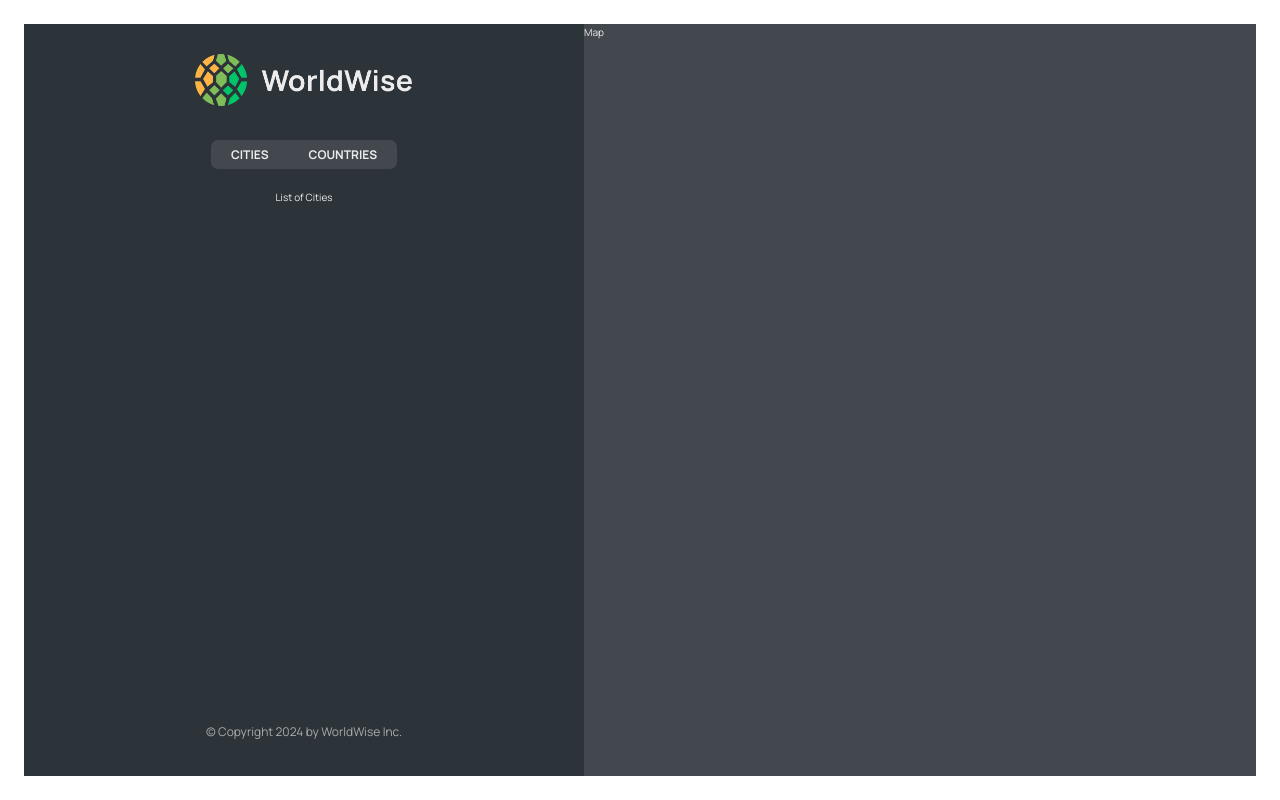
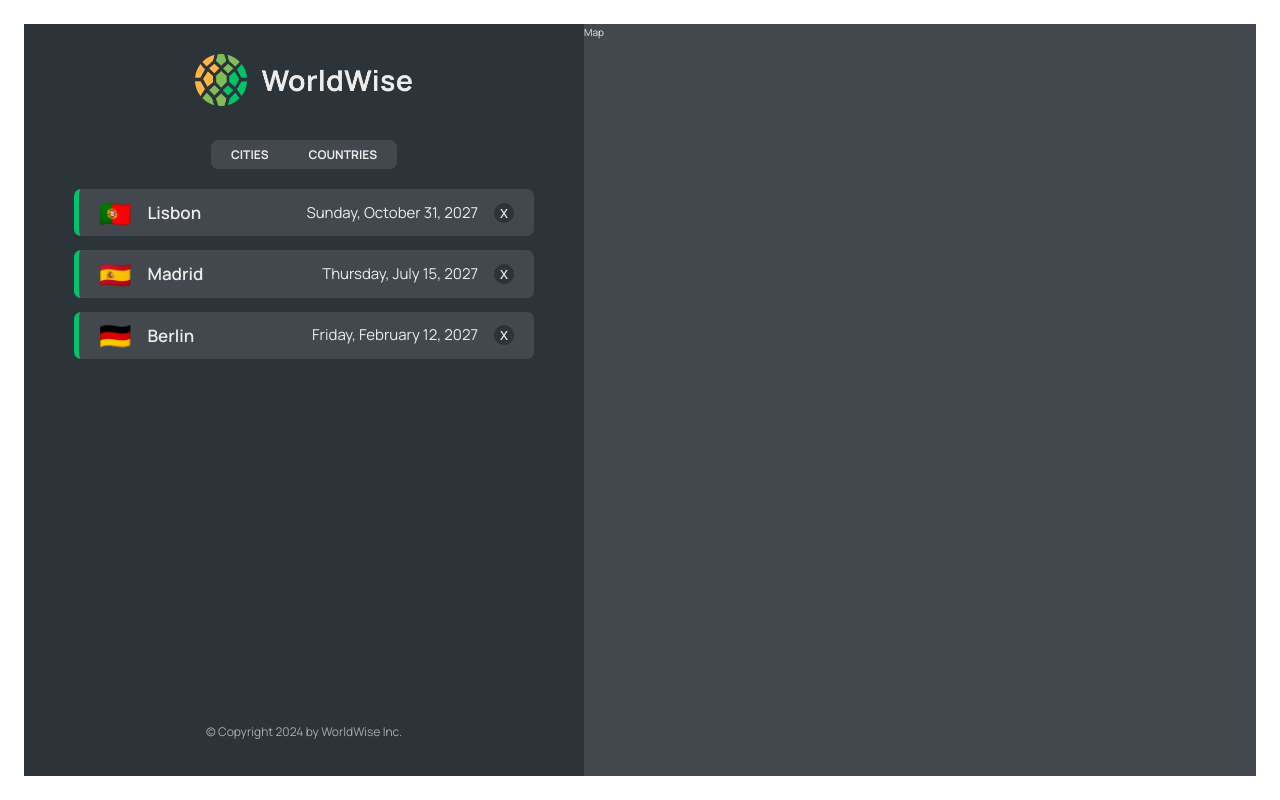
Before and after one commit to kiethohoai/world-wise-app, a React (Vite) app: page /app in a window 1280 px wide. Built offline with nearby package versions, Linux system fonts and the light colour scheme; data requests are answered from the project's data file.

Commit message:
011 Implementing the Cities List

```diff
--- a/package.json
+++ b/package.json
@@ -5,11 +5,13 @@
   "type": "module",
   "scripts": {
     "d": "vite",
+    "s": "json-server --watch data/cities.json --port 8000",
     "build": "vite build",
     "lint": "eslint .",
     "preview": "vite preview"
   },
   "dependencies": {
+    "json-server": "^1.0.0-beta.3",
     "react": "^18.3.1",
     "react-dom": "^18.3.1",
     "react-router-dom": "^6.28.0"
--- a/src/App.jsx
+++ b/src/App.jsx
@@ -5,8 +5,31 @@
 import PageNotFound from './pages/PageNotFound';
 import AppLayout from './pages/AppLayout';
 import Login from './pages/Login';
+import CityList from './components/CityList';
+import { useEffect, useState } from 'react';
+
+const BASE_URL = `http://localhost:8000`;
 
 function App() {
+  const [cities, setCities] = useState([]);
+  const [isLoading, setIsLoading] = useState(false);
+
+  useEffect(() => {
+    async function fetchCities() {
+      try {
+        setIsLoading(true);
+        const res = await fetch(`${BASE_URL}/cities`);
+        const data = await res.json();
+        setCities(data);
+      } catch (error) {
+        console.error(`🚀error (fetchCities):`, error);
+      } finally {
+        setIsLoading(false);
+      }
+    }
+    fetchCities();
+  }, []);
+
   return (
     <BrowserRouter>
       <Routes>
@@ -16,8 +39,8 @@
         <Route path="login" element={<Login />} />
 
         <Route path="app" element={<AppLayout />}>
-          <Route index element={<p>List of Cities</p>} />
-          <Route path="cities" element={<p>List of Cities</p>} />
+          <Route index element={<CityList cities={cities} isLoading={isLoading} />} />
+          <Route path="cities" element={<CityList cities={cities} isLoading={isLoading} />} />
           <Route path="countries" element={<p>List of Countries</p>} />
           <Route path="form" element={<p>Form</p>} />
         </Route>
--- /dev/null
+++ b/src/components/CityItem.jsx
@@ -0,0 +1,24 @@
+import styles from './CityItem.module.css';
+
+const formatDate = (date) =>
+  new Intl.DateTimeFormat('en', {
+    day: 'numeric',
+    month: 'long',
+    year: 'numeric',
+    weekday: 'long',
+  }).format(new Date(date));
+
+function CityItem({ city }) {
+  const { cityName, date, emoji } = city;
+
+  return (
+    <li className={styles.cityItem}>
+      <span className={styles.emoji}>{emoji}</span>
+      <h3 className={styles.name}>{cityName}</h3>
+      <time className={styles.date}>{formatDate(date)}</time>
+      <button className={styles.deleteBtn}>x</button>
+    </li>
+  );
+}
+
+export default CityItem;
--- /dev/null
+++ b/src/components/CityList.jsx
@@ -0,0 +1,21 @@
+import CityItem from './CityItem';
+import styles from './CityList.module.css';
+import Message from './Message';
+import Spinner from './Spinner';
+
+function CityList({ cities, isLoading }) {
+  if (isLoading) return <Spinner />;
+
+  if (!cities.length)
+    return <Message message={`Add your first city by clicking on a city on the map`} />;
+
+  return (
+    <ul className={styles.cityList}>
+      {cities.map((city, index) => (
+        <CityItem city={city} key={`city-${index}`} />
+      ))}
+    </ul>
+  );
+}
+
+export default CityList;
--- a/src/components/Spinner.module.css
+++ b/src/components/Spinner.module.css
@@ -11,6 +11,7 @@
   border-radius: 50%;
   background: conic-gradient(#0000 10%, var(--color-light--2));
   -webkit-mask: radial-gradient(farthest-side, #0000 calc(100% - 8px), #000 0);
+  mask: radial-gradient(farthest-side, #0000 calc(100% - 8px), #000 0);
   animation: rotate 1.5s infinite linear;
 }
 
```
Also changed, not shown: src/components/City.jsx (+12 -18 lines), process.txt, 1 other file (tests, documents, lock files or other folders).
